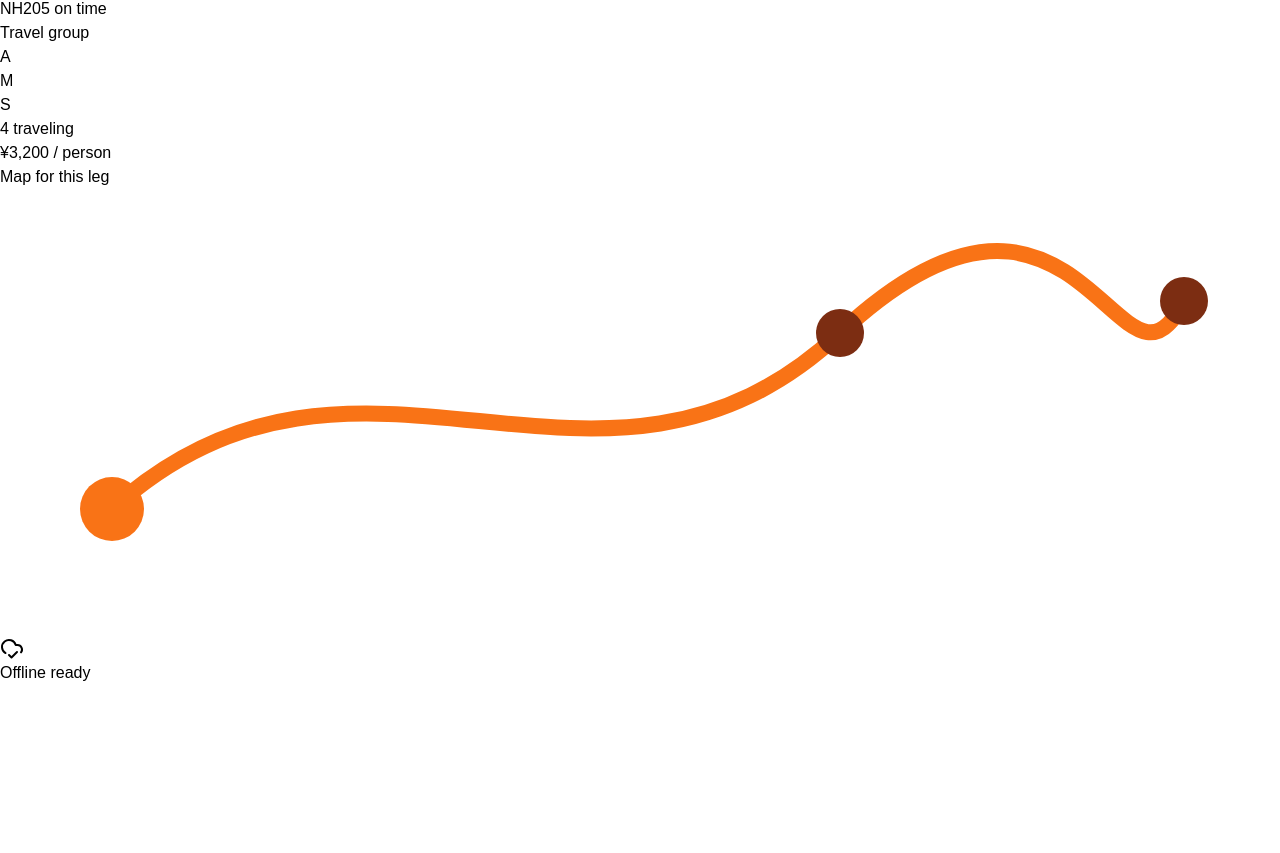
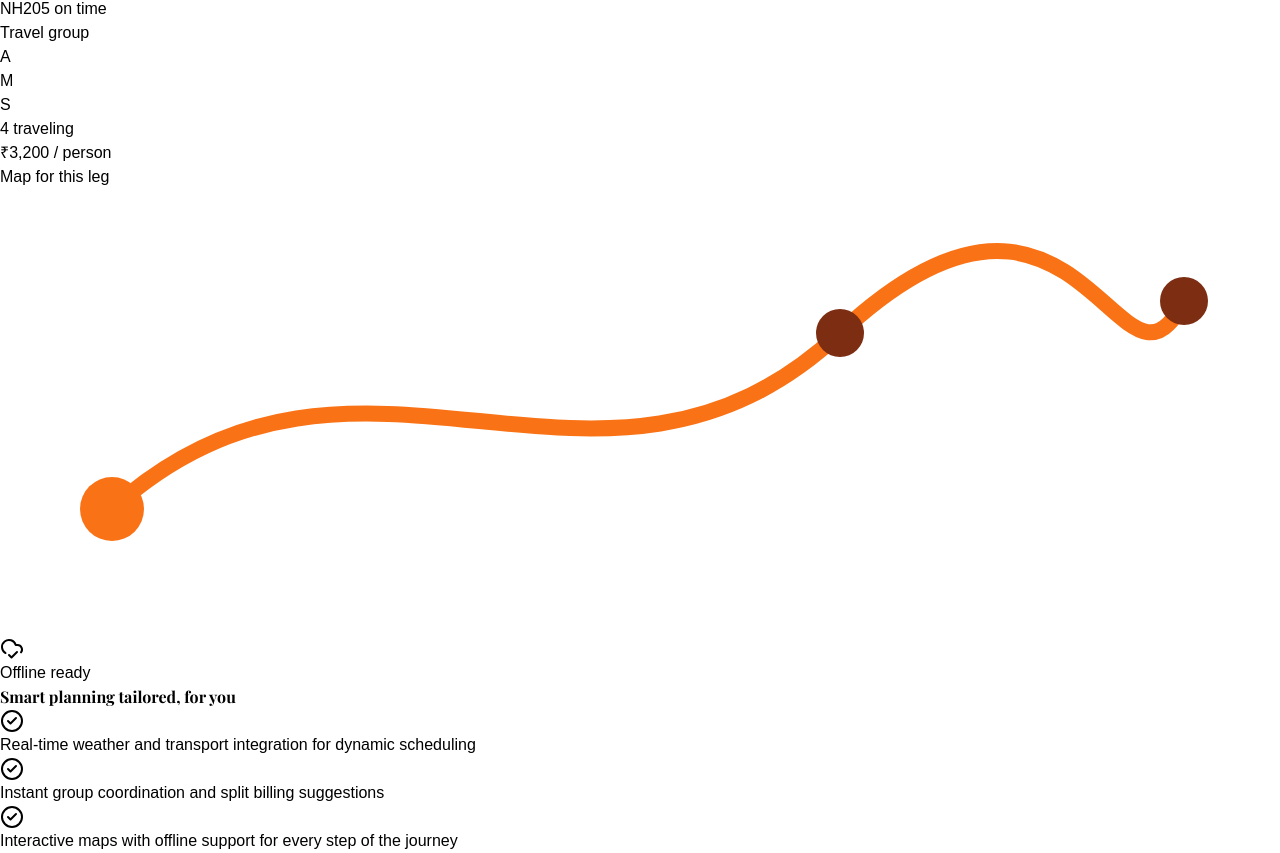
Before and after one commit to Amaan0907/Voya, a React (Vite) app in the folder client/: page / in a window 1280 px wide. Shown: the part 3735-4588 px from the top of the page. Before the commit the page ends 4420 px from the top, so only its background shows below. Built offline with nearby package versions, Linux system fonts and the light colour scheme; a web font is replaced by a local one.

Commit message:
Refactor App layout to include ThirdLeftSection and ThirdRightSection components; enhance styling in ThirdLeftSection

```diff
--- a/client/src/App.jsx
+++ b/client/src/App.jsx
@@ -3,7 +3,8 @@
 import FirstLeftSection from './pages/LandingPage/FirstLeftSection'
 import FirstRightSection from './pages/LandingPage/FirstRightSection'
 import SecondSection from './pages/LandingPage/SecondSection'
-import ThirdSection from './pages/LandingPage/ThirdLeftSection'
+import ThirdLeftSection from './pages/LandingPage/ThirdLeftSection'
+import ThirdRightSection from './pages/LandingPage/ThirdRightSection'
 
 const App = () => {
   return (
@@ -24,10 +25,10 @@
       <div className="h-[70vh] flex items-center justify-center bg-[#FFF8F5] border-none">
         <SecondSection/>
       </div>
-      <div className="h-[70vh] flex items-center justify-center bg-[#FFF8F5] border-none">
-        <ThirdSection/>
+      <div className="h-[70vh] w-screen bg-[#fff1d6] flex border-none items-center justify-center gap-20">
+        <ThirdLeftSection />
+    <ThirdRightSection/>
       </div>
-
     </div>
   )
 }
--- a/client/src/pages/LandingPage/ThirdLeftSection.jsx
+++ b/client/src/pages/LandingPage/ThirdLeftSection.jsx
@@ -16,8 +16,8 @@
     });
 
     return (
-        <div className="p-8 flex items-center justify-center w-110">
-            <div className="w-full max-w-sm">
+        <div className=" flex items-center justify-center w-110 shadow-2xl rounded-2xl">
+            <div className="w-full">
                 <style>{`
           @keyframes drawRoute {
             to { stroke-dashoffset: 0; }
@@ -34,7 +34,7 @@
                     className={`bg-white rounded-2xl border border-orange-100 shadow-sm overflow-hidden transition-all duration-500 ease-out ${mounted ? "opacity-100 translate-y-0" : "opacity-0 translate-y-4"
                         }`}
                 >
-                    <div className="flex items-center gap-1.5 px-4 py-2.5 bg-orange-50">
+                    <div className="flex items-center gap-1.5 px-4 py-2.5 bg-[#FFF0EE]">
                         <span className="w-2 h-2 rounded-full bg-red-400" />
                         <span className="w-2 h-2 rounded-full bg-amber-400" />
                         <span className="w-2 h-2 rounded-full bg-green-400" />
@@ -49,7 +49,7 @@
                                 <Compass className="w-4 h-4 text-white" />
                             </div>
                             <div>
-                                <p className="text-sm font-medium text-stone-900">Your Kyoto trip</p>
+                                <p className="text-sm font-medium hero-heading text-stone-900">Your Kyoto trip</p>
                                 <p className="text-xs text-stone-500">Day 2 of 5</p>
                             </div>
                         </div>
@@ -63,11 +63,11 @@
                                 <p className="text-xs text-stone-500">Live weather and flight status</p>
                             </div>
                             <div className="flex gap-2">
-                                <div className="flex-1 bg-orange-50 rounded-lg py-2.5 text-center transition-colors duration-200 hover:bg-orange-100">
+                                <div className="flex-1 bg-[#FFF0EE] rounded-lg py-2.5 text-center transition-colors duration-200 hover:bg-[#ffd6d1]">
                                     <Sun className="w-4 h-4 text-orange-500 mx-auto" />
                                     <p className="text-xs font-medium text-orange-900 mt-1">22°C, clear</p>
                                 </div>
-                                <div className="flex-1 bg-orange-50 rounded-lg py-2.5 text-center transition-colors duration-200 hover:bg-orange-100">
+                                <div className="flex-1 bg-[#FFF0EE] rounded-lg py-2.5 text-center transition-colors duration-200 hover:bg-[#ffd6d1]">
                                     <Plane className="w-4 h-4 text-orange-500 mx-auto" />
                                     <p className="text-xs font-medium text-orange-900 mt-1">NH205 on time</p>
                                 </div>
@@ -76,7 +76,7 @@
 
 
 
-                        <div className="border-t border-orange-100 mb-4" />
+                        <div className="border-t border-[#FFF0EE] mb-4" />
 
                         <div className="mb-4 transition-all duration-500 ease-out" style={rowStyle(360)}>
                             <p className="text-xs text-stone-500 mb-1.5">Travel group</p>
@@ -93,18 +93,18 @@
                                     </div>
                                     <p className="text-xs text-stone-500 ml-2">4 traveling</p>
                                 </div>
-                                <div className="text-xs font-medium text-orange-900 bg-orange-50 px-2.5 py-1 rounded-full transition-colors duration-200 hover:bg-orange-100">
-                                    ¥3,200 / person
+                                <div className="text-xs font-medium text-orange-900 bg-[#FFF0EE] px-2.5 py-1 rounded-full transition-colors duration-200 hover:bg-[#ffd6d1]">
+                                    ₹3,200 / person
                                 </div>
                             </div>
                         </div>
 
-                        <div className="border-t border-orange-100 mb-4" />
+                        <div className="border-t border-[#FFF0EE] mb-4" />
 
                         <div className="transition-all duration-500 ease-out" style={rowStyle(480)}>
                             <p className="text-xs text-stone-500 mb-1.5">Map for this leg</p>
                             <div className="flex items-center gap-2.5">
-                                <svg viewBox="0 0 160 56" className="flex-1 rounded-lg bg-orange-50">
+                                <svg viewBox="0 0 160 56" className="flex-1 rounded-lg bg-[#FFF0EE]">
                                     <path
                                         d="M14,40 C45,12 75,46 105,18 S140,30 148,14"
                                         fill="none"
--- a/client/src/pages/LandingPage/ThirdRightSection.jsx
+++ b/client/src/pages/LandingPage/ThirdRightSection.jsx
@@ -0,0 +1,14 @@
+import React from 'react'
+import { CircleCheck } from 'lucide-react';
+const ThirdRightSection = () => {
+  return (
+    <div className='flex flex-col gap-3 '>
+      <h1 className='hero-heading text-3xl mb-6'>Smart planning tailored, for you</h1>
+      <h3 className='flex  items-center gap-3' ><CircleCheck className='w-4 h-4 '/>Real-time weather and transport integration for dynamic scheduling</h3>
+          <h3 className='flex items-center gap-3'><CircleCheck className='w-4 h-4 '/>Instant group coordination and split billing suggestions</h3>
+          <h3 className='flex items-center gap-3 '><CircleCheck className=' w-4 h-4'/> Interactive maps with offline support for every step of the journey</h3>
+    </div>
+  )
+}
+
+export default ThirdRightSection
```
